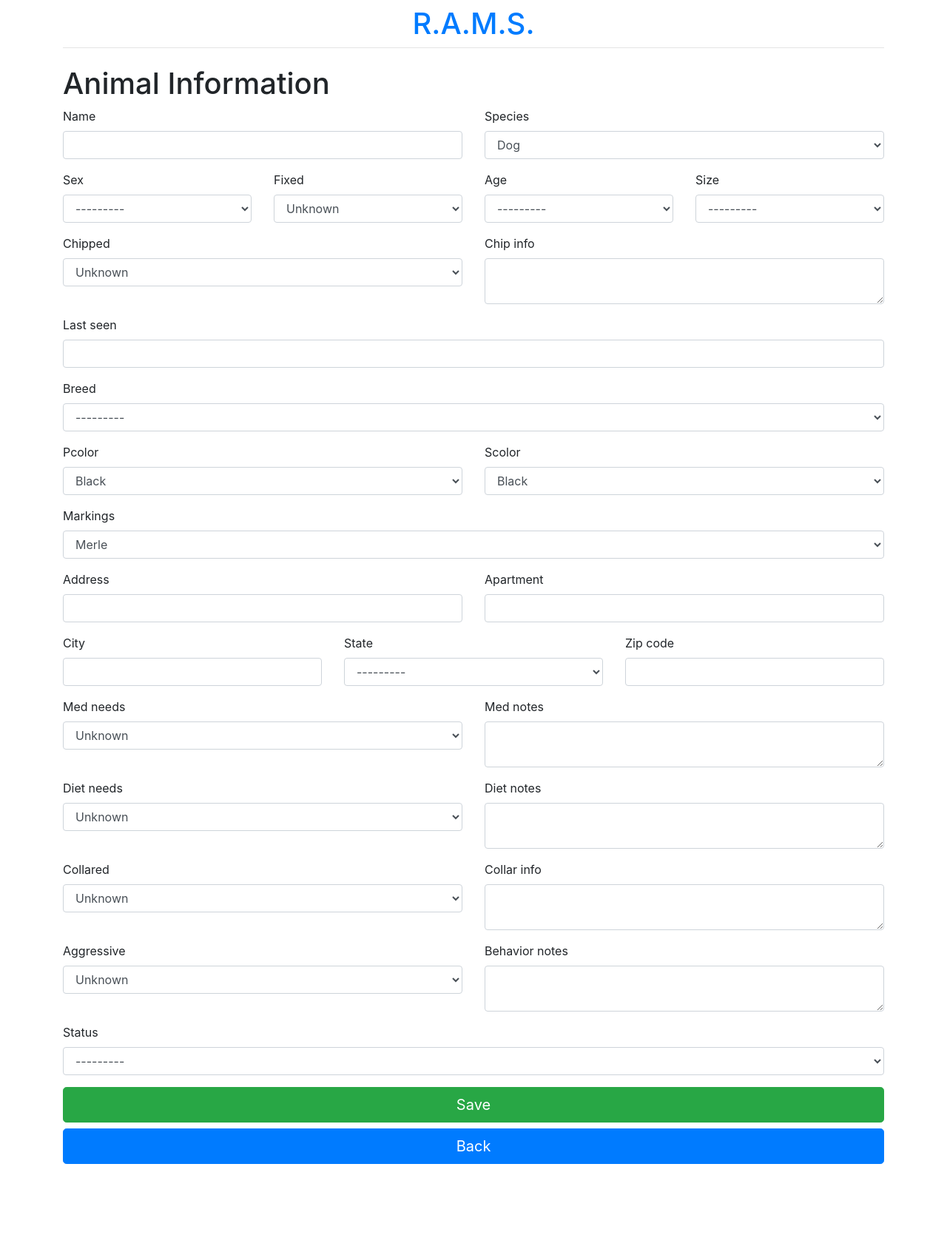
After one commit to trevorskaggs/shelterly, a Django app: page /animals/dog/new in a window 1280 px wide. The commit adds this page. Shown: the whole page at 74% size. Run offline with Django 3.2, Linux system fonts and the light colour scheme; parts of the project's set-up code (start-up, migrations or seed data) failed here and were passed over; some libraries are stand-ins or nearby versions.

Commit message:
more choice moving and template/form update

```diff
--- a/animals/choices.py
+++ b/animals/choices.py
@@ -1,6 +1,9 @@
+from animals.colors import CAT_COLOR_CHOICES, CAT_PATTERN_CHOICES, DOG_COLOR_CHOICES, DOG_PATTERN_CHOICES
+
 SPECIES_CHOICES = (
+    ('cat', "Cat"),
     ('dog', "Dog"),
-    ('cat', "Cat"),
+    ('horse', 'Horse'),
     ('oth', "Other"),
 )
 
@@ -14,21 +17,34 @@ SEX_CHOICES = (
 )
 
 SIZE_CHOICES = (
-    ('S', "Small ()"),
-    ('M', "Medium ()"),
-    ('L', "Large ()"),
+    ('S', "Small"),
+    ('M', "Medium"),
+    ('L', "Large"),
 )
 
 AGE_CHOICES = (
-    ('Y', "Youth ()"),
-    ('A', "Adult ()"),
-    ('E', "Elderly ()"),
+    ('Y', "Youth (< 2 Years)"),
+    ('A', "Adult (2 - 8 Years)"),
+    ('E', "Elderly (8+ Years)"),
 )
 
+ANIMAL_LOOKUP_DICT = {
+    'dog':{
+        'pcolor': DOG_COLOR_CHOICES,
+        'scolor': DOG_COLOR_CHOICES,
+        'markings': DOG_PATTERN_CHOICES,
+    },
+    'cat':{
+        'pcolor': CAT_COLOR_CHOICES,
+        'scolor': CAT_COLOR_CHOICES,
+        'markings': CAT_PATTERN_CHOICES,
+    },
+}
+
 STATUS_CHOICES = (
-    ('REP', "Reported"),
-    ('SHL', "Sheltered"),
-    ('SIP', "Sheltered In Place"),
-    ('NFD', "Not Found"),
-    ('RIP', "Rest In Peace"),
+    ('Reported', 'Reported'),
+    ('Sheltered', 'Sheltered'),
+    ('Sheltered In Place', 'Sheltered In Place'),
+    ('Not Found', 'Not Found'),
+    ('Rest In Peace', 'Rest In Peace'),
 )
--- a/animals/colors.py
+++ b/animals/colors.py
@@ -46,16 +46,3 @@ CAT_PATTERN_CHOICES = (
     ('tabby', 'Tabby'),
     ('hairless', 'Hairless'),
 )
-
-ANIMAL_COLOR_DICT = {
-    'dog':{
-        'pcolor': DOG_COLOR_CHOICES,
-        'scolor': DOG_COLOR_CHOICES,
-        'markings': DOG_PATTERN_CHOICES,
-    },
-    'cat':{
-        'pcolor': CAT_COLOR_CHOICES,
-        'scolor': CAT_COLOR_CHOICES,
-        'markings': CAT_PATTERN_CHOICES,
-    },
-}
--- a/animals/forms.py
+++ b/animals/forms.py
@@ -1,6 +1,6 @@
 from django import forms
 from animals.models import Animal
-from animals.colors import ANIMAL_COLOR_DICT
+from animals.choices import ANIMAL_LOOKUP_DICT
 from location.forms import LocationForm
 
 class AnimalForm(LocationForm):
@@ -13,19 +13,13 @@ class AnimalForm(LocationForm):
 
     def __init__(self, species, owner=None, *args, **kwargs):
         super(AnimalForm, self).__init__(*args, **kwargs)
-        self.set_species_properties(species)
+        self.fields['species'].initial = species
+        self.fields['pcolor'].choices = ANIMAL_LOOKUP_DICT[species]['pcolor']
+        self.fields['scolor'].choices = ANIMAL_LOOKUP_DICT[species]['scolor']
+        self.fields['markings'].choices = ANIMAL_LOOKUP_DICT[species]['markings']
         self.fields["owner"].initial = owner
         if owner:
             self.set_initial_location(owner)
-
-    def set_species_properties(self, species):
-        self.fields['species'].initial = species
-        self.fields['pcolor'].label = '%s Primary Color' % species.capitalize()
-        self.fields['pcolor'].choices = ANIMAL_COLOR_DICT[species]['pcolor']
-        self.fields['scolor'].label = '%s Secondary Color' % species.capitalize()
-        self.fields['scolor'].choices = ANIMAL_COLOR_DICT[species]['scolor']
-        self.fields['markings'].label = '%s Markings' % species.capitalize()
-        self.fields['markings'].choices = ANIMAL_COLOR_DICT[species]['markings']
 
     class Meta:
         model = Animal
--- /dev/null
+++ b/animals/templates/animal.html
@@ -0,0 +1,137 @@
+{% extends 'base.html' %}
+{% load crispy_forms_tags %}
+{{ my_form.media }}
+
+{% block content %}
+  {% if owner %}<h2>Owner: {{ owner }}</h2>{% endif %}
+  <h1>Animal Information</h1>
+<div id="app">
+  <form action="" method="post">{% csrf_token %}
+    <div class="section-1">
+      <div class="row">
+        <div class="col-6">
+          {{ form.name|as_crispy_field }}
+        </div>
+        <div class="col-6">
+          {{ form.species|as_crispy_field }}
+        </div>
+      </div>
+      <div class="row">
+        <div class="col-3">
+          {{ form.sex|as_crispy_field }}
+        </div>
+        <div class="col-3">
+          {{ form.fixed|as_crispy_field }}
+        </div>
+        <div class="col-3">
+          {{ form.age|as_crispy_field }}
+        </div>
+        <div class="col-3">
+          {{ form.size|as_crispy_field }}
+        </div>
+      </div>
+      <div class="row">
+        <div class="col-6">
+          {{ form.chipped|as_crispy_field }}
+        </div>
+        <div class="col-6">
+          {{ form.chip_info|as_crispy_field }}
+        </div>
+      </div>
+      <div class="row">
+        <div class="col-12">
+          {{ form.last_seen|as_crispy_field }}
+        </div>
+      </div>
+    </div>
+    <div class="section-2">
+      <div class="row">
+        <div class="col-12">
+          {{ form.breed|as_crispy_field }}
+        </div>
+      </div>
+      <div class="row">
+        <div class="col-6">
+          {{ form.pcolor|as_crispy_field }}
+        </div>
+        <div class="col-6">
+          {{ form.scolor|as_crispy_field }}
+        </div>
+      </div>
+      <div class="row">
+        <div class="col-12">
+          {{ form.markings|as_crispy_field }}
+        </div>
+      </div>
+      <div class="row">
+        <div class="col-6">
+          {{ form.address|as_crispy_field }}
+        </div>
+        <div class="col-6">
+          {{ form.apartment|as_crispy_field }}
+        </div>
+      </div>
+      <div class="row">
+        <div class="col-4">
+          {{ form.city|as_crispy_field }}
+        </div>
+        <div class="col-4">
+          {{ form.state|as_crispy_field }}
+        </div>
+        <div class="col-4">
+          {{ form.zip_code|as_crispy_field }}
+        </div>
+      </div>
+    </div>
+    <div class="section-3">
+      <div class="row">
+        <div class="col-6">
+          {{ form.med_needs|as_crispy_field }}
+        </div>
+        <div class="col-6">
+          {{ form.med_notes|as_crispy_field }}
+        </div>
+      </div>
+      <div class="row">
+        <div class="col-6">
+          {{ form.diet_needs|as_crispy_field }}
+        </div>
+        <div class="col-6">
+          {{ form.diet_notes|as_crispy_field }}
+        </div>
+      </div>
+      <div class="row">
+        <div class="col-6">
+          {{ form.collared|as_crispy_field }}
+        </div>
+        <div class="col-6">
+          {{ form.collar_info|as_crispy_field }}
+        </div>
+      </div>
+      <div class="row">
+        <div class="col-6">
+          {{ form.aggressive|as_crispy_field }}
+        </div>
+        <div class="col-6">
+          {{ form.behavior_notes|as_crispy_field }}
+        </div>
+      </div>
+      <div class="row">
+        <div class="col-12">
+          {{ form.status|as_crispy_field }}
+        </div>
+      </div>
+      {{ form.owner|as_crispy_field }}
+      <input type="submit" value="Save" class='btn btn-success btn-lg btn-block' id='submit-button'>
+      <input class='btn btn-primary btn-lg btn-block'  type=button value="Back" onClick="javascript:history.go(-1);">
+      <br>
+      <br>
+    </div>
+
+  </form>
+</div>
+
+<br>
+<br>
+
+{% endblock %}
--- a/evac/forms.py
+++ b/evac/forms.py
@@ -5,4 +5,4 @@ class EvacTeamForm(forms.ModelForm):
 
     class Meta:
         model = EvacTeam
-        fields = ['evac_team_members']
+        fields = ['evac_team_members', 'callsign']
--- a/evac/models.py
+++ b/evac/models.py
@@ -1,7 +1,11 @@
 from django.db import models
 from people.models import TeamMember
 
-# Create your models here.
 class EvacTeam(models.Model):
 
     evac_team_members = models.ManyToManyField(TeamMember)
+    team_date = models.DateField(auto_now_add=True)
+    callsign = models.CharField(max_length=20)
+
+    def str(self):
+        return '%s (%s)' % (self.callsign, self.evac_team_members.all().count())
--- a/evac/templates/evac_landing.html
+++ b/evac/templates/evac_landing.html
@@ -2,7 +2,7 @@
 
 {% block content %}
 <a class="btn btn-warning btn-lg btn-block" href="{% url 'evac:new_evac_team' %}">CREATE NEW EVAC TEAM</a>
-<a class="btn btn-warning btn-lg btn-block" href="{% url 'evac:evac_team_list' %}">EVAC TEAM LIST</a>
+<a class="btn btn-warning btn-lg btn-block" href="{% url 'evac:current_evac_team_list' %}">EVAC TEAM LIST</a>
 <a class="btn btn-warning btn-lg btn-block" href="">DEPLOY EVAC TEAM</a>
 <a class="btn btn-warning btn-lg btn-block" href="">EVAC TEAM DEBRIEF</a>
 <a class="btn btn-warning btn-lg btn-block" href="{% url 'evac:new_team_member' %}">ADD TEAM MEMBER</a>
--- a/evac/templates/evac_team.html
+++ b/evac/templates/evac_team.html
@@ -6,6 +6,7 @@
 <h1>Evac Team</h1>
 <form action="" method="post">{% csrf_token %}
   {{ form.evac_team_members|as_crispy_field }}
+  {{ form.callsign|as_crispy_field }}
 <input type="submit" value="Save" class='btn btn-success' id='submit-button'>
 <a class='btn btn-secondary' href="{% url 'evac:evac_landing' %}">Cancel</a>
 </form>
--- a/evac/urls.py
+++ b/evac/urls.py
@@ -11,5 +11,5 @@ urlpatterns = [
     path('teammember/<int:pk>', views.team_member, name='edit_team_member'),
     path('evacteam/new', views.evac_team, name='new_evac_team'),
     path('evacteam/<int:pk>', views.evac_team, name='edit_evac_team'),
-    path('evacteam/list', views.evac_team_list, name='evac_team_list'),
+    path('evacteam/list', views.current_evac_team_list, name='current_evac_team_list'),
 ]
--- a/location/forms.py
+++ b/location/forms.py
@@ -1,6 +1,11 @@
 from django import forms
 
 class LocationForm(forms.ModelForm):
+
+    def __init__(self, location_object=None, *args, **kwargs):
+        super(LocationForm, self).__init__(*args, **kwargs)
+        if location_object:
+            self.set_initial_location(location_object)
 
     def set_initial_location(self, location_object):
         location_dict = location_object.get_location_dict()
```
Also changed, not shown: animals/templates/animal_detail.html (+9 -10 lines), evac/views.py (+5 -3 lines), hotline/forms.py (+1 -6 lines), hotline/templates/service_request_edit.html (+7 -6 lines), hotline/views.py (+13 -13 lines).
